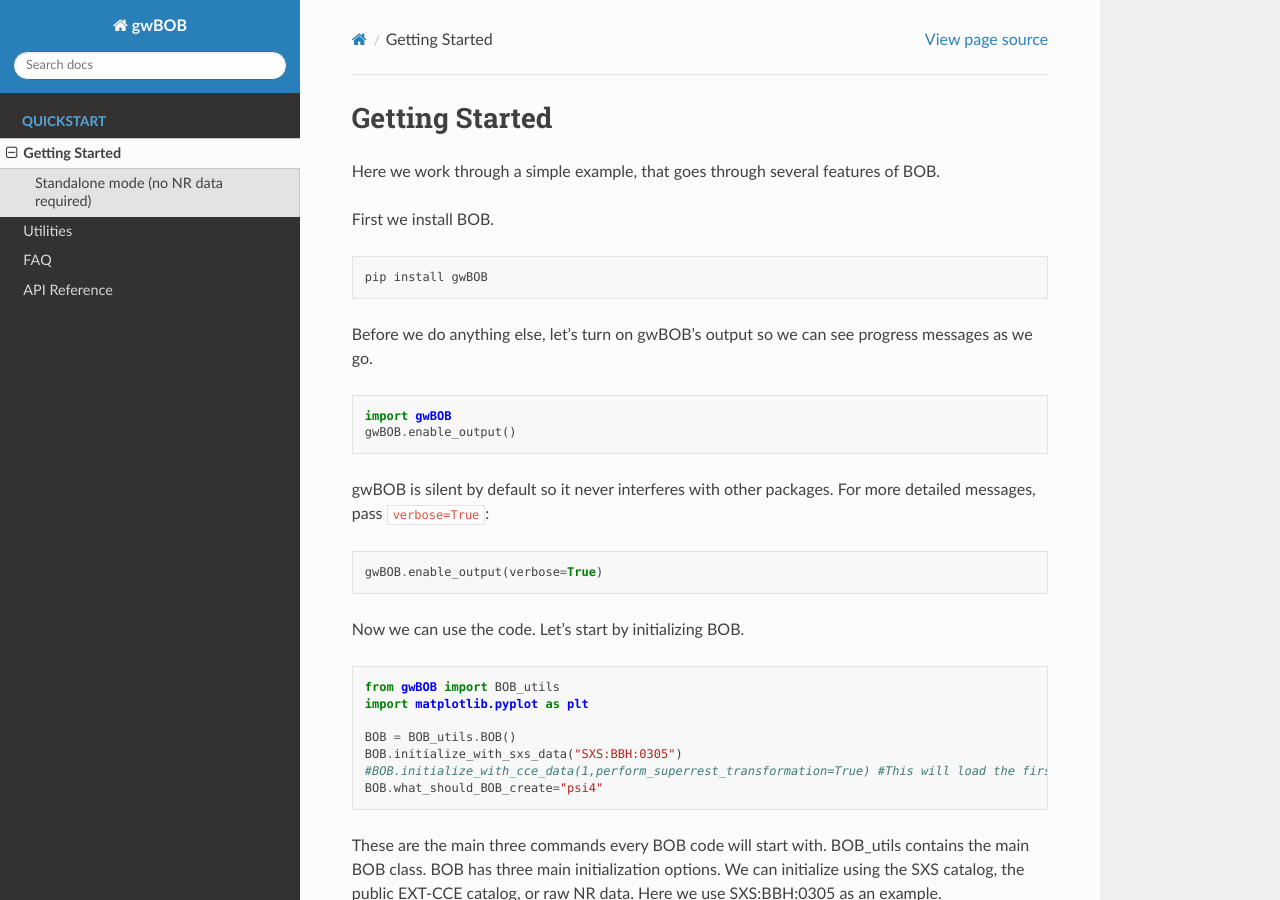
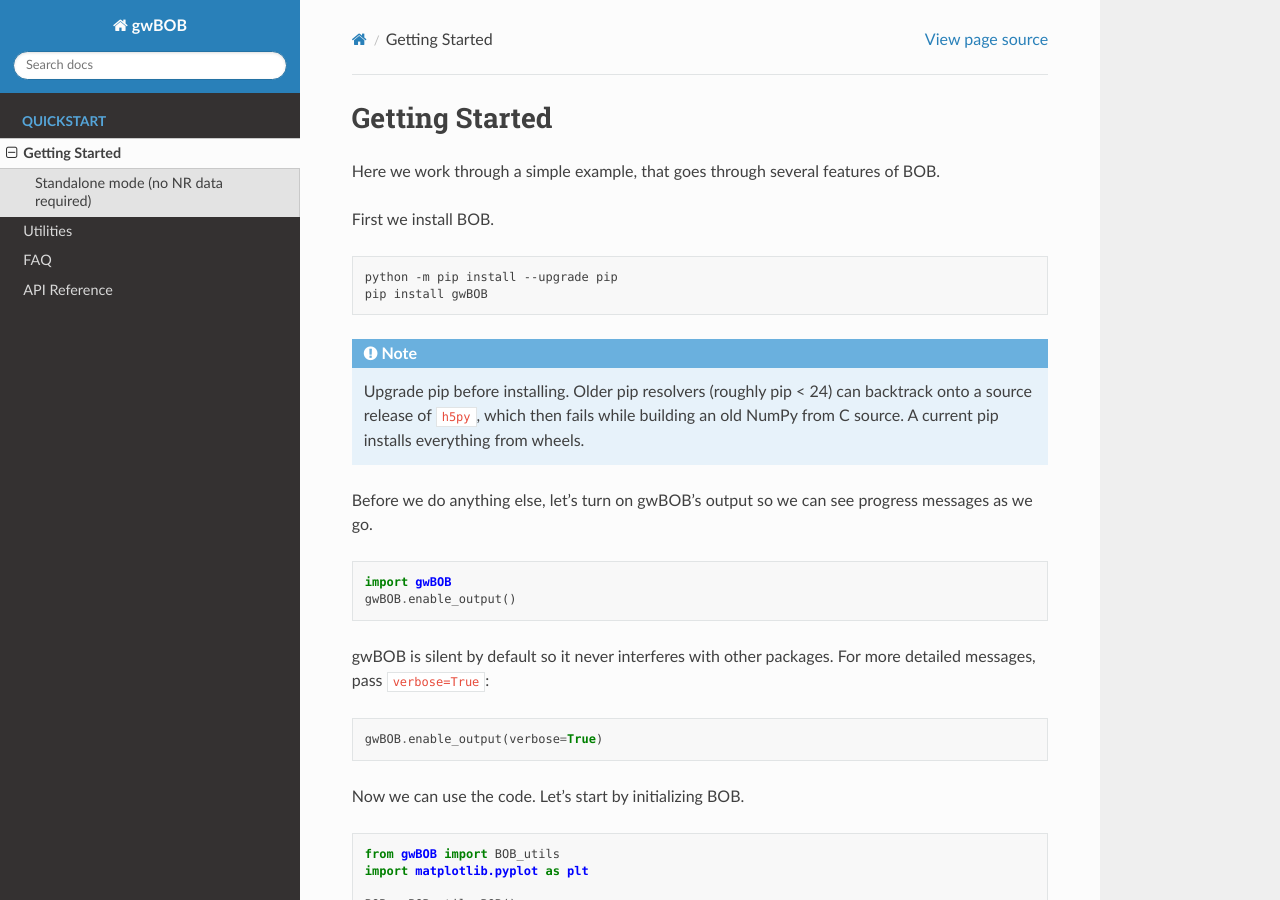
Before and after one commit to AnujKankani/BackwardsOneBody, a Sphinx documentation site: the page built from docs/source/quickstart.rst, in a window 1280 px wide and 900 px high. Built offline with Sphinx 7.4.7 and the Read the Docs theme 3.1.0, drawn with Linux system fonts in a browser that asks for light colours.

Commit message:
document pip upgrade before install
Co-Authored-By: Claude Opus 5 <noreply@anthropic.com>

```diff
--- a/docs/source/quickstart.rst
+++ b/docs/source/quickstart.rst
@@ -7,7 +7,16 @@ First we install BOB.
 
 .. code-block:: bash
 
+   python -m pip install --upgrade pip
    pip install gwBOB
+
+
+.. note::
+
+   Upgrade pip before installing. Older pip resolvers (roughly pip < 24)
+   can backtrack onto a source release of ``h5py``, which then fails while
+   building an old NumPy from C source. A current pip installs everything
+   from wheels.
 
 Before we do anything else, let's turn on gwBOB's output so we can see progress messages as we go.
 
```
Also changed, not shown: README.md (+6 -0 lines).
